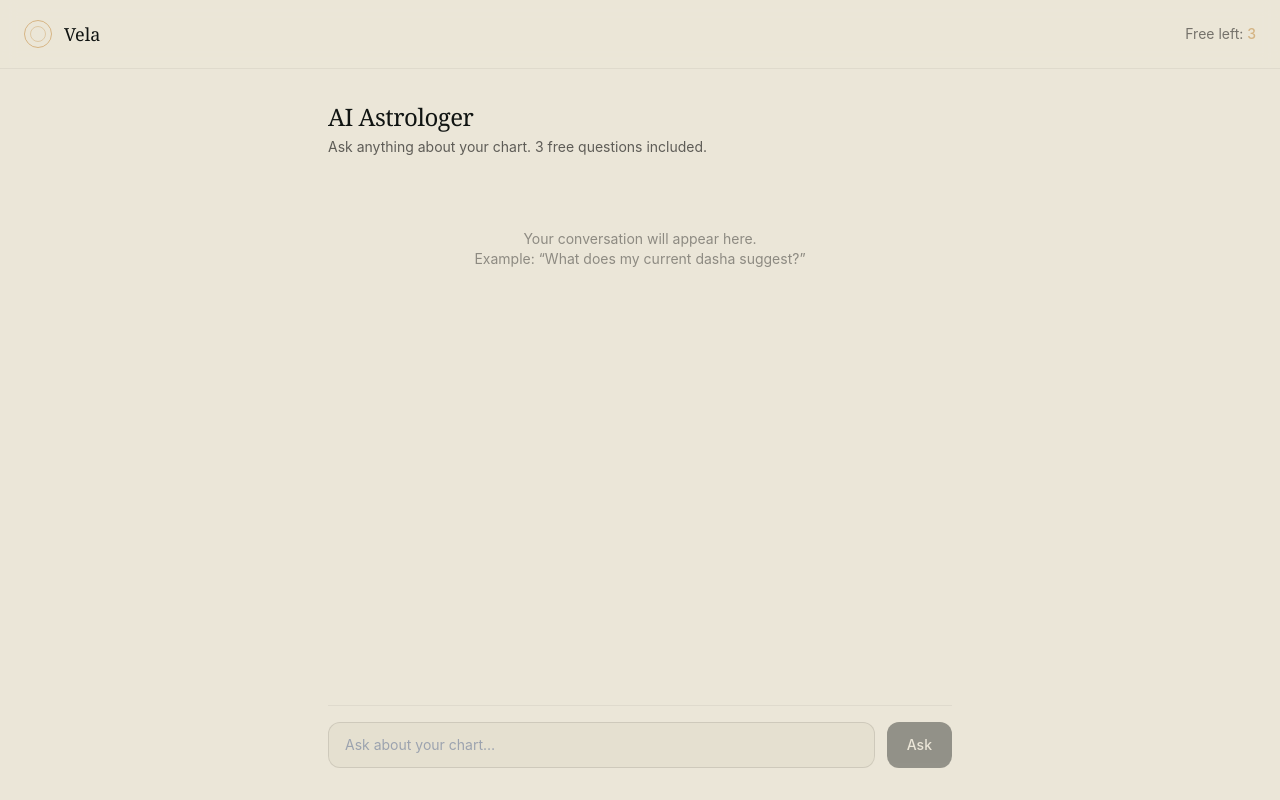
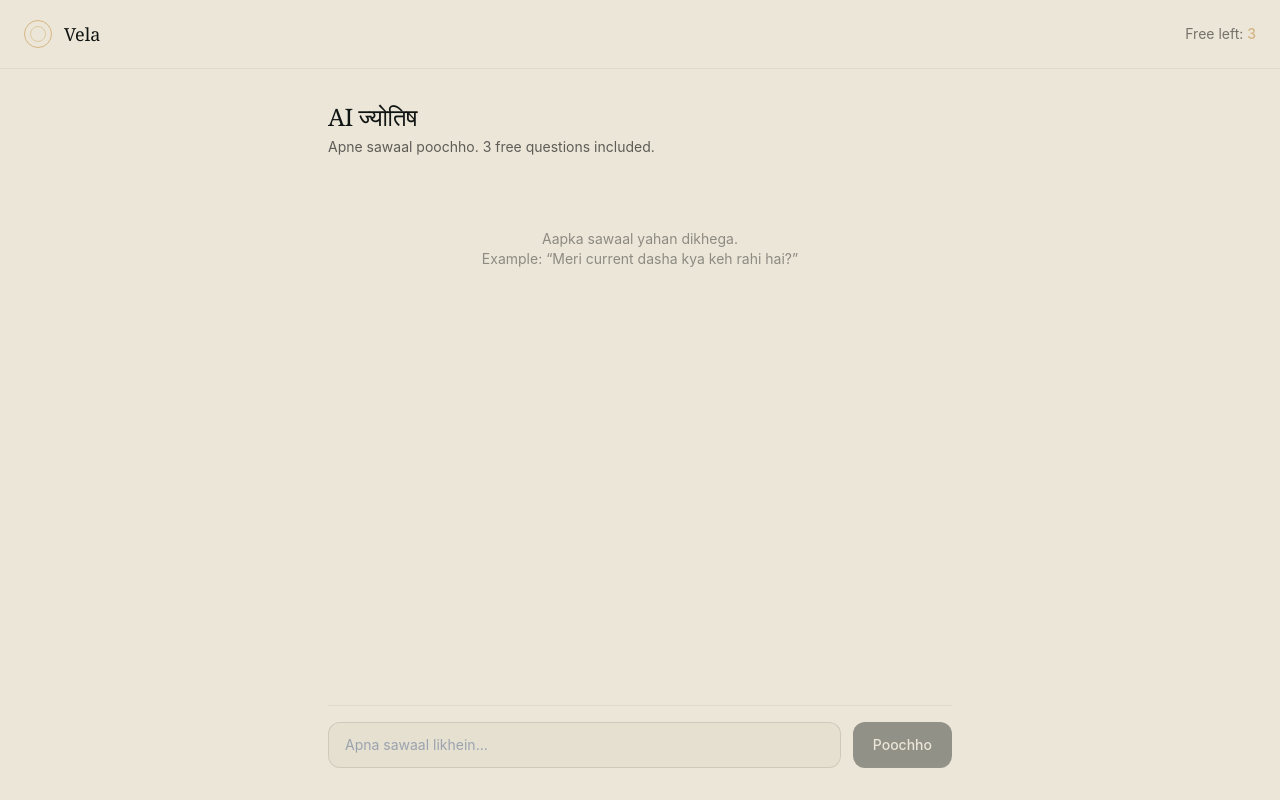
Before and after one commit to sharmashubham58585-tech/Vela-app-, a Next.js app: page /ai in a window 1280 px wide. Built offline with nearby package versions, Linux system fonts and the light colour scheme.

Commit message:
Update page.tsx

```diff
--- a/src/app/ai/page.tsx
+++ b/src/app/ai/page.tsx
@@ -1,3 +1,4 @@
+
 "use client";
 
 import { useState } from "react";
@@ -9,8 +10,8 @@ export default function AIPage() {
   const [remaining, setRemaining] = useState(3);
   const [loading, setLoading] = useState(false);
 
-  const handleAsk = () => {
-    if (!question.trim() || remaining <= 0) return;
+  const handleAsk = async () => {
+    if (!question.trim() || remaining <= 0 || loading) return;
 
     const userQ = question.trim();
     setMessages((prev) => [...prev, { role: "user", content: userQ }]);
@@ -18,17 +19,40 @@ export default function AIPage() {
     setRemaining((r) => r - 1);
     setLoading(true);
 
-    setTimeout(() => {
+    try {
+      const res = await fetch("/api/chat", {
+        method: "POST",
+        headers: { "Content-Type": "application/json" },
+        body: JSON.stringify({ message: userQ }),
+      });
+
+      const data = await res.json();
+
+      if (data.reply) {
+        setMessages((prev) => [
+          ...prev,
+          { role: "assistant", content: data.reply },
+        ]);
+      } else {
+        setMessages((prev) => [
+          ...prev,
+          {
+            role: "assistant",
+            content: "Maaf kijiye, abhi jawab nahi de paaya. Thodi der baad try karein.",
+          },
+        ]);
+      }
+    } catch (err) {
       setMessages((prev) => [
         ...prev,
         {
           role: "assistant",
-          content:
-            "This is a demo response. In the full version, the AI will read your actual birth chart and give a calm, chart-based answer. You have used one free question.",
+          content: "Kuch technical problem aa gayi. Please thodi der baad try karein.",
         },
       ]);
+    } finally {
       setLoading(false);
-    }, 1000);
+    }
   };
 
   return (
@@ -47,17 +71,17 @@ export default function AIPage() {
       </header>
 
       <div className="flex-1 max-w-2xl mx-auto w-full px-6 py-8 flex flex-col">
-        <h1 className="font-serif text-2xl mb-1">AI Astrologer</h1>
+        <h1 className="font-serif text-2xl mb-1">AI ज्योतिष</h1>
         <p className="text-black/60 text-sm mb-6">
-          Ask anything about your chart. 3 free questions included.
+          Apne sawaal poochho. 3 free questions included.
         </p>
 
         <div className="flex-1 space-y-4 mb-6 min-h-[250px]">
           {messages.length === 0 && (
             <div className="text-center text-black/40 py-12 text-sm">
-              Your conversation will appear here.
+              Aapka sawaal yahan dikhega.
               <br />
-              Example: “What does my current dasha suggest?”
+              Example: “Meri current dasha kya keh rahi hai?”
             </div>
           )}
           {messages.map((m, i) => (
@@ -73,16 +97,16 @@ export default function AIPage() {
             </div>
           ))}
           {loading && (
-            <div className="text-black/40 text-sm italic">Observing the chart…</div>
+            <div className="text-black/40 text-sm italic">Socho toh raha hoon…</div>
           )}
         </div>
 
         <div className="border-t border-black/5 pt-4">
           {remaining <= 0 ? (
             <div className="text-center p-4 rounded-xl bg-[#e0d9c8]/50 text-sm">
-              <p className="mb-2">You have used all 3 free questions.</p>
+              <p className="mb-2">Aapne 3 free questions use kar liye hain.</p>
               <button className="px-5 py-2 rounded-full bg-[#101412] text-[#ebe6d8] text-sm">
-                Upgrade for unlimited access
+                Upgrade for unlimited
               </button>
             </div>
           ) : (
@@ -92,7 +116,7 @@ export default function AIPage() {
                 value={question}
                 onChange={(e) => setQuestion(e.target.value)}
                 onKeyDown={(e) => e.key === "Enter" && handleAsk()}
-                placeholder="Ask about your chart…"
+                placeholder="Apna sawaal likhein…"
                 className="flex-1 px-4 py-3 rounded-xl bg-[#e0d9c8]/50 border border-black/10 focus:outline-none focus:border-[#d4b483] text-sm"
               />
               <button
@@ -100,7 +124,7 @@ export default function AIPage() {
                 disabled={loading || !question.trim()}
                 className="px-5 py-3 rounded-xl bg-[#101412] text-[#ebe6d8] text-sm font-medium disabled:opacity-40"
               >
-                Ask
+                Poochho
               </button>
             </div>
           )}
@@ -108,4 +132,4 @@ export default function AIPage() {
       </div>
     </main>
   );
-                }
+}
```
